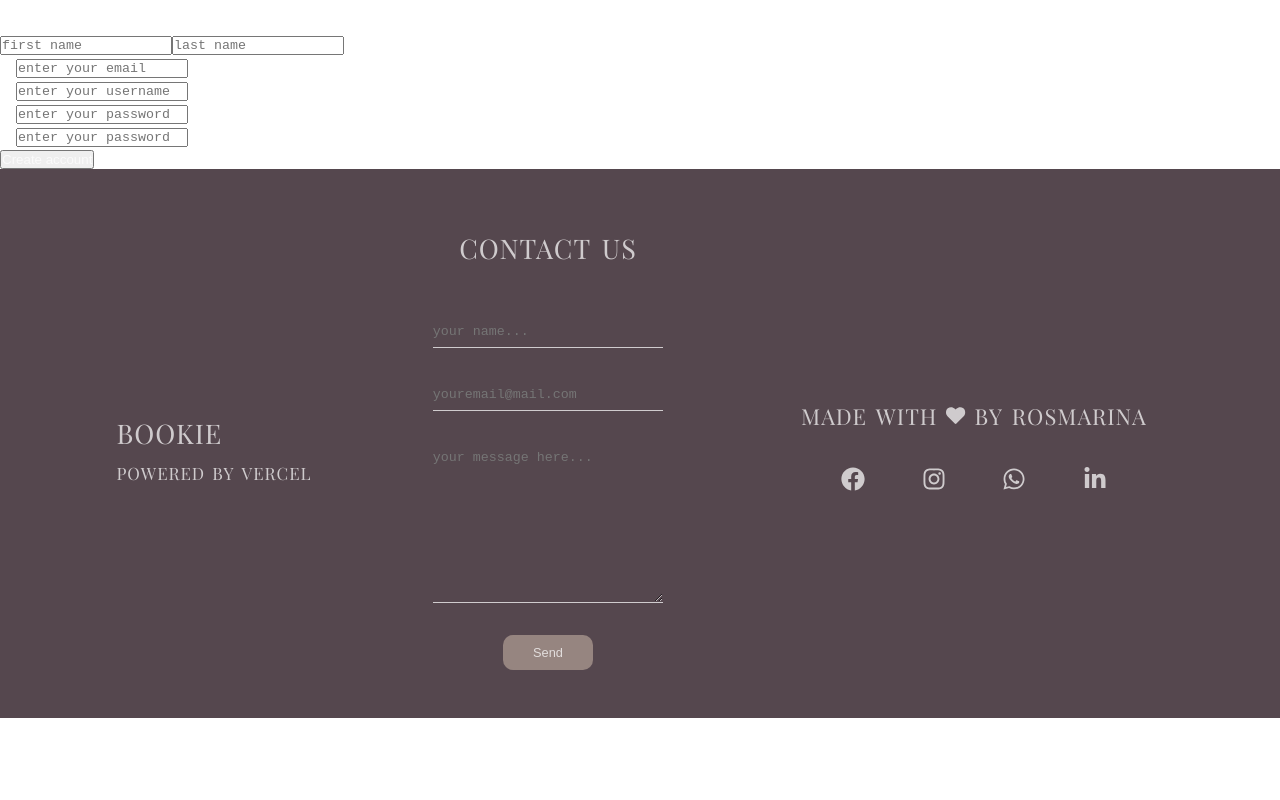
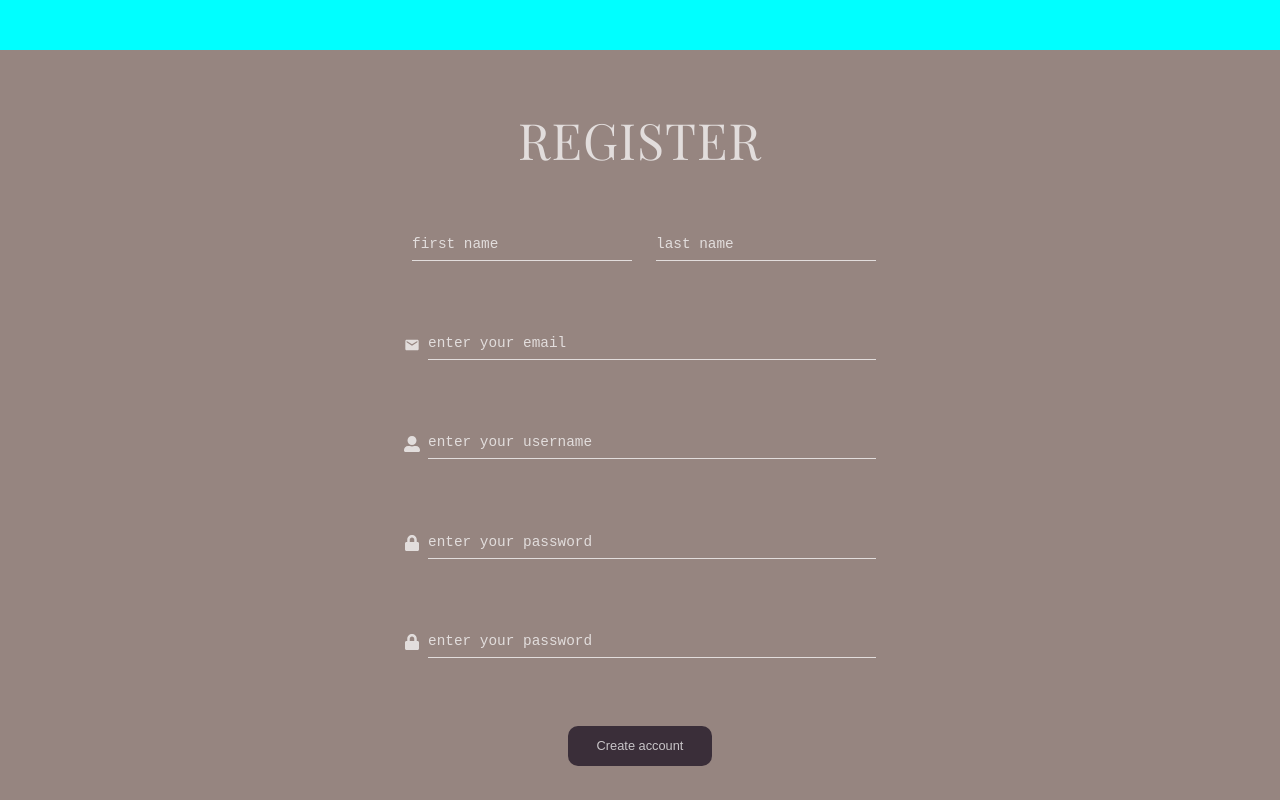
Before and after one commit to Ljusaj123/Bookie, a Next.js app: page /register in a window 1280 px wide. Shown: the top 800 px of the page. Built offline with nearby package versions, Linux system fonts and the light colour scheme.

Commit message:
uključivanje scss datoteke u galvnu, scss u css

```diff
--- a/styles/css/styles.css
+++ b/styles/css/styles.css
@@ -572,6 +572,166 @@ body {
   margin-bottom: 4rem;
 }
 
+.register header {
+  height: 50px;
+  width: 100%;
+  background-color: aqua;
+}
+
+.register-container {
+  background-color: #968580;
+  height: -webkit-max-content;
+  height: -moz-max-content;
+  height: max-content;
+  display: -webkit-box;
+  display: -ms-flexbox;
+  display: flex;
+  -webkit-box-pack: space-evenly;
+      -ms-flex-pack: space-evenly;
+          justify-content: space-evenly;
+  -webkit-box-align: center;
+      -ms-flex-align: center;
+          align-items: center;
+  -webkit-box-orient: vertical;
+  -webkit-box-direction: normal;
+      -ms-flex-direction: column;
+          flex-direction: column;
+}
+
+.register-container h1 {
+  font-size: clamp(1.8rem, 7vw, 4.5rem);
+  margin-top: 2rem;
+}
+
+.register-container .register-form {
+  height: 80vh;
+  width: 70%;
+  display: -webkit-box;
+  display: -ms-flexbox;
+  display: flex;
+  -webkit-box-pack: space-evenly;
+      -ms-flex-pack: space-evenly;
+          justify-content: space-evenly;
+  -webkit-box-align: center;
+      -ms-flex-align: center;
+          align-items: center;
+  -webkit-box-orient: vertical;
+  -webkit-box-direction: normal;
+      -ms-flex-direction: column;
+          flex-direction: column;
+}
+
+.register-container .register-form div {
+  width: 100%;
+  display: -webkit-box;
+  display: -ms-flexbox;
+  display: flex;
+  -webkit-box-pack: center;
+      -ms-flex-pack: center;
+          justify-content: center;
+  -webkit-box-align: center;
+      -ms-flex-align: center;
+          align-items: center;
+  margin-bottom: 1rem;
+}
+
+.register-container .register-form div input {
+  width: clamp(200px, 50%, 450px);
+  margin-left: 0.5rem;
+  outline: none;
+  background: none;
+  border: none;
+  border-bottom: 1px solid #ffffffb8;
+  line-height: 30px;
+}
+
+.register-container .register-form div input::-webkit-input-placeholder {
+  color: #ffffffb8;
+  font-size: clamp(0.7rem, 2vw, 0.9rem);
+}
+
+.register-container .register-form div input:-ms-input-placeholder {
+  color: #ffffffb8;
+  font-size: clamp(0.7rem, 2vw, 0.9rem);
+}
+
+.register-container .register-form div input::-ms-input-placeholder {
+  color: #ffffffb8;
+  font-size: clamp(0.7rem, 2vw, 0.9rem);
+}
+
+.register-container .register-form div input::placeholder {
+  color: #ffffffb8;
+  font-size: clamp(0.7rem, 2vw, 0.9rem);
+}
+
+.register-container .register-form div [placeholder]::-webkit-input-placeholder {
+  -webkit-transition: color 0.5s ease;
+  transition: color 0.5s ease;
+}
+
+.register-container .register-form div [placeholder]:focus::-webkit-input-placeholder {
+  color: transparent;
+  -webkit-transition: color 0.5s ease;
+  transition: color 0.5s ease;
+}
+
+.register-container .register-form .name-surname-container {
+  display: -webkit-box;
+  display: -ms-flexbox;
+  display: flex;
+  -webkit-box-pack: center;
+      -ms-flex-pack: center;
+          justify-content: center;
+  -webkit-box-align: center;
+      -ms-flex-align: center;
+          align-items: center;
+}
+
+.register-container .register-form .name-surname-container input {
+  width: clamp(100px, 25%, 220px);
+}
+
+.register-container .register-form .name-surname-container .name {
+  margin-right: 1rem;
+}
+
+.register-container button {
+  border: none;
+  border-radius: 10px;
+  cursor: pointer;
+  background: #3a2e39;
+  width: clamp(5.5rem, 30%, 9rem);
+  height: 2.5rem;
+  color: #ffffffb8;
+  -webkit-transition: -webkit-transform 0.3s ease;
+  transition: -webkit-transform 0.3s ease;
+  transition: transform 0.3s ease;
+  transition: transform 0.3s ease, -webkit-transform 0.3s ease;
+  font-size: clamp(0.6rem, 2vw, 0.8rem);
+}
+
+.register-container button:focus {
+  -webkit-box-shadow: rgba(0, 0, 0, 0.3) 2px 8px 4px -6px;
+          box-shadow: rgba(0, 0, 0, 0.3) 2px 8px 4px -6px;
+}
+
+.register-container button:hover {
+  -webkit-box-shadow: rgba(0, 0, 0, 0.7) 2px 8px 8px -5px;
+          box-shadow: rgba(0, 0, 0, 0.7) 2px 8px 8px -5px;
+  -webkit-transform: translate3d(0, 1px, 0);
+          transform: translate3d(0, 1px, 0);
+  -webkit-transition: -webkit-transform 0.3s ease;
+  transition: -webkit-transform 0.3s ease;
+  transition: transform 0.3s ease;
+  transition: transform 0.3s ease, -webkit-transform 0.3s ease;
+}
+
+.register-container button:active {
+  -webkit-transform: scale(0.9);
+          transform: scale(0.9);
+}
+
 @media screen and (max-width: 630px) {
   .footer-container {
     -webkit-box-orient: vertical;
--- a/styles/sass/styles.scss
+++ b/styles/sass/styles.scss
@@ -3,4 +3,5 @@
 @import "show-catalog";
 @import "newsletter";
 @import "about-us";
+@import "register";
 @import "responzive";
```
